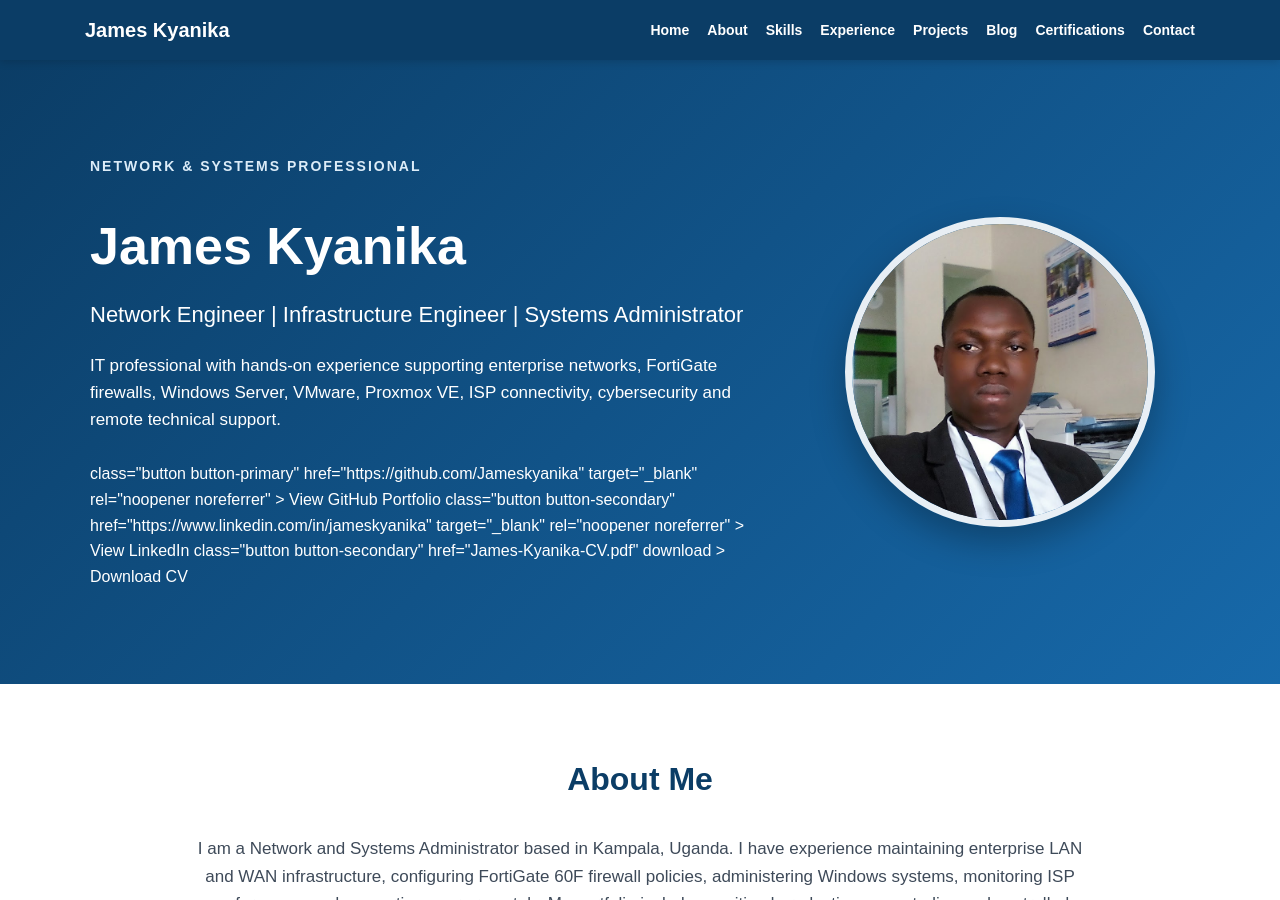
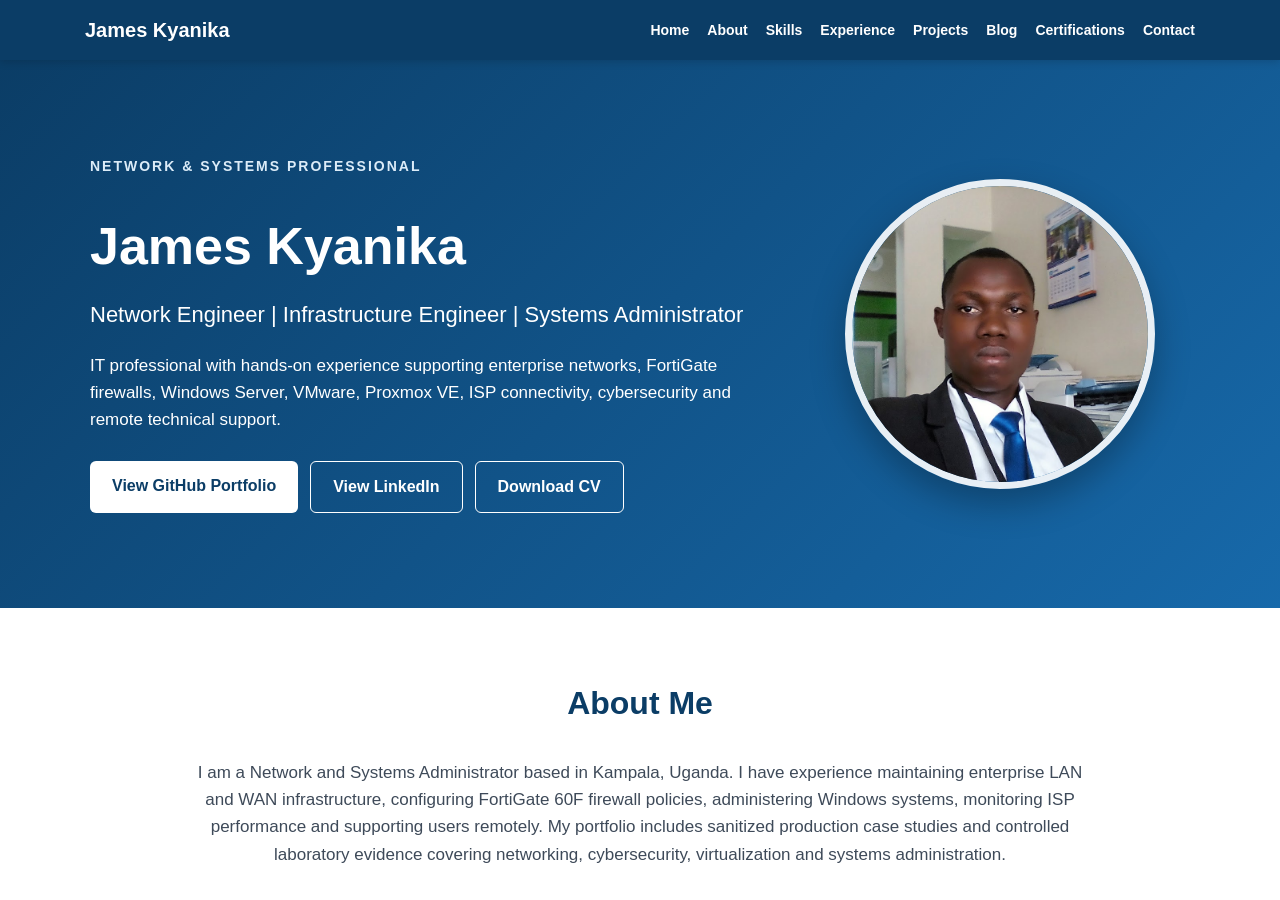
Before and after one commit to Jameskyanika/Jameskyanika.github.io, a Jekyll site: the page index.html, which Jekyll copies as it is, in a window 1280 px wide and 900 px high. Built offline with Jekyll 4.4.1, drawn with Linux system fonts in a browser that asks for light colours.

Commit message:
Update index.html
Commit changes to index in main branch

```diff
--- a/index.html
+++ b/index.html
@@ -448,7 +448,7 @@ header {
 
       <div class="buttons">
 
-          class="button button-primary"
+         <a class="button button-primary"
           href="https://github.com/Jameskyanika"
           target="_blank"
           rel="noopener noreferrer"
@@ -456,7 +456,7 @@ header {
           View GitHub Portfolio
         </a>
 
-
+        <a
           class="button button-secondary"
           href="https://www.linkedin.com/in/jameskyanika"
           target="_blank"
@@ -465,7 +465,7 @@ header {
           View LinkedIn
         </a>
 
-
+        <a
           class="button button-secondary"
           href="James-Kyanika-CV.pdf"
           download
```
